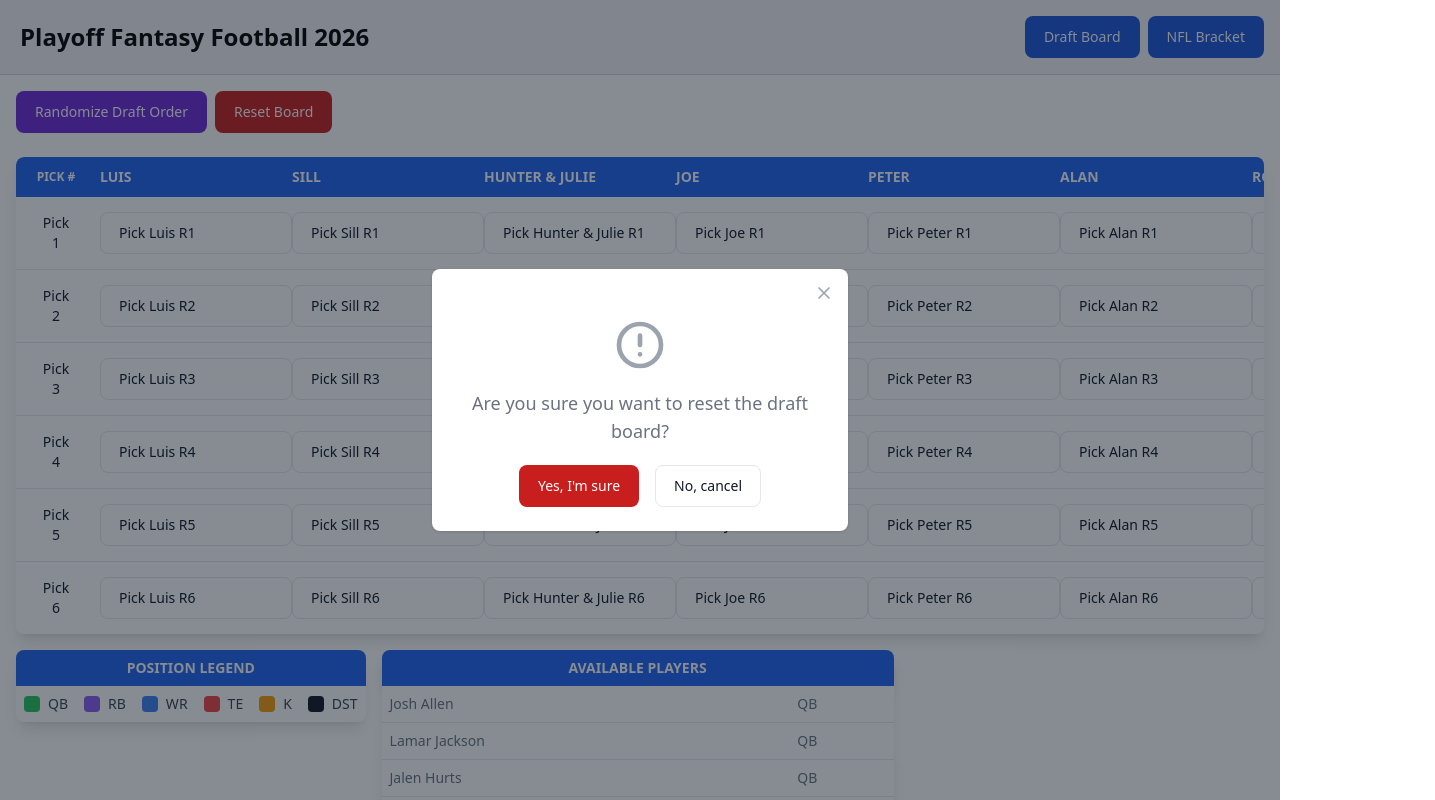
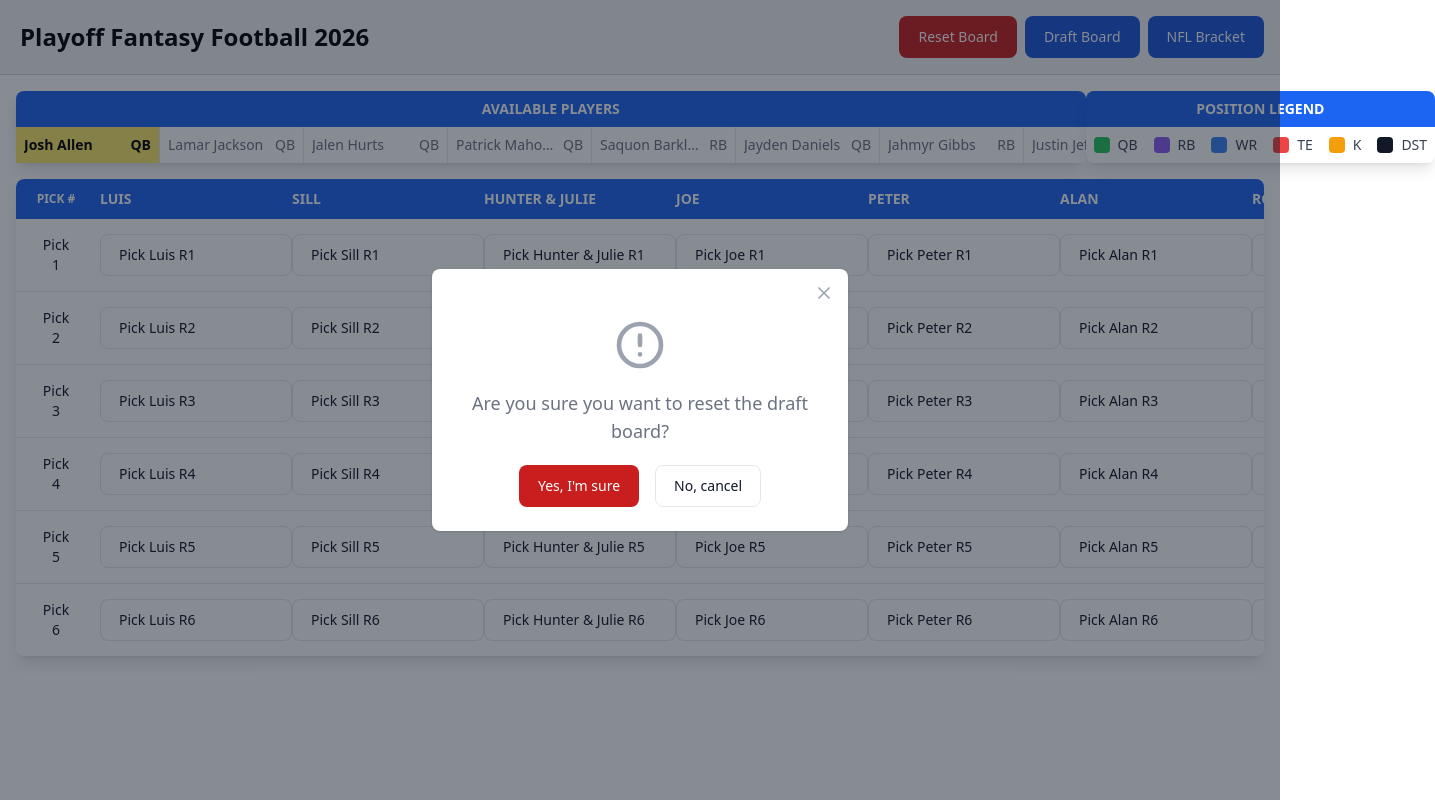
Before and after one commit to crziller91/Playoff-Fantasy-Football, a Next.js app: page / in a window 1280 px wide. Both pictures are taken after a click on the button "Reset Board". Shown: the top 800 px of the page, 1435 px wide, since content can reach past the window. Built offline with nearby package versions, Linux system fonts and the light colour scheme.

Commit message:
Updated some stuff

```diff
--- a/app/components/AvailablePlayers.tsx
+++ b/app/components/AvailablePlayers.tsx
@@ -7,34 +7,35 @@
 
 export default function AvailablePlayers({ availablePlayers }: AvailablePlayersProps) {
     return (
-        <div className="w-full max-w-lg rounded-lg border-0 bg-white shadow-lg">
+        <div className="w-full rounded-lg border-0 bg-white shadow-lg">
             <Table className="w-full rounded-lg border-0 bg-white shadow-lg">
                 <Table.Head>
                     <Table.HeadCell
-                        colSpan={2}
+                        colSpan={8}
                         className="bg-blue-600 p-2 text-center text-sm text-white"
                     >
                         Available Players
                     </Table.HeadCell>
                 </Table.Head>
             </Table>
-            <div className="max-h-96 overflow-y-auto">
+            <div className="overflow-x-auto">
                 <Table className="w-full border-0 bg-white">
-                    <Table.Body>
+                    <Table.Body className="flex">
                         {availablePlayers.length > 0 ? (
-                            availablePlayers.map((player) => (
-                                <Table.Row key={player.id} className="border-b">
-                                    <Table.Cell className="p-2 text-sm">
-                                        {player.name}
-                                    </Table.Cell>
-                                    <Table.Cell className="p-2 text-sm text-gray-500">
-                                        {player.position}
+                            availablePlayers.map((player, index) => (
+                                <Table.Row
+                                    key={player.id}
+                                    className={`w-36 flex-shrink-0 border-r ${index === 0 ? 'bg-yellow-200' : ''}`}
+                                >
+                                    <Table.Cell className={`flex items-center justify-between p-2 text-sm ${index === 0 ? 'text-black font-bold' : ''}`}>
+                                        <span className="truncate">{player.name}</span>
+                                        <span className={`ml-2 ${index === 0 ? 'text-black font-bold' : 'text-gray-500'}`}>{player.position}</span>
                                     </Table.Cell>
                                 </Table.Row>
                             ))
                         ) : (
-                            <Table.Row>
-                                <Table.Cell colSpan={2} className="p-2 text-center text-sm text-gray-500">
+                            <Table.Row className="w-full">
+                                <Table.Cell className="p-2 text-center text-sm text-gray-500">
                                     No players available
                                 </Table.Cell>
                             </Table.Row>
--- a/app/components/DraftBoard.tsx
+++ b/app/components/DraftBoard.tsx
@@ -1,12 +1,11 @@
 "use client";
 
-import { Button, Flowbite, Modal } from "flowbite-react";
+import { Flowbite } from "flowbite-react";
 import DraftTable from "./DraftTable";
 import { DraftPicks, Player, Team } from "../types";
-import { initializeDraftPicks, randomizeTeams } from "../utils/draftUtils";
-import { useState } from "react";
-import { HiOutlineExclamationCircle } from "react-icons/hi";
-import RandomizeSpinner from "./RandomizeSpinner";  // Add this import
+import { initializeDraftPicks } from "../utils/draftUtils";
+import PositionLegend from "./PositionLegend";
+import AvailablePlayers from "./AvailablePlayers";
 
 interface DraftBoardProps {
   teams: Team[];
@@ -19,6 +18,7 @@
   setTeams: (teams: Team[]) => void;
   searchTerms: { [key: string]: string };
   setSearchTerms: (terms: { [key: string]: string }) => void;
+  onResetBoard: () => void;
 }
 
 export default function DraftBoard({
@@ -32,43 +32,16 @@
   setTeams,
   searchTerms,
   setSearchTerms,
+  onResetBoard,
 }: DraftBoardProps) {
-  const [openModal, setOpenModal] = useState(false);
-  const [showSpinner, setShowSpinner] = useState(false);  // Add this state
-
-  const handleResetBoard = () => {
-    setTeams([...teams]);
-    setAvailablePlayers(initialPlayers);
-    setDraftPicks(initializeDraftPicks(teams, picks));
-    setSearchTerms({});
-    setOpenModal(false);
-  };
-
-  const handleRandomizeOrder = () => {
-    setShowSpinner(true);  // Show spinner when button is clicked
-  };
-
-  const handleSpinnerComplete = () => {
-    const shuffledTeams = randomizeTeams(teams);
-    setTeams(shuffledTeams);
-    setDraftPicks(initializeDraftPicks(shuffledTeams, picks));
-    setAvailablePlayers(initialPlayers);
-    setSearchTerms({});
-    setShowSpinner(false);  // Hide spinner when complete
-  };
-
   return (
     <Flowbite>
       <main className="min-h-screen p-4">
-        <div className="mb-6 flex items-center justify-between">
-          <div className="flex gap-2">
-            <Button color="purple" onClick={handleRandomizeOrder}>
-              Randomize Draft Order
-            </Button>
-            <Button color="failure" onClick={() => setOpenModal(true)}>
-              Reset Board
-            </Button>
+        <div className="mb-4 flex items-start justify-between">
+          <div className="w-[85.7%]">
+            <AvailablePlayers availablePlayers={availablePlayers} />
           </div>
+          <PositionLegend />
         </div>
         <DraftTable
           teams={teams}
@@ -81,33 +54,6 @@
           setSearchTerms={setSearchTerms}
         />
       </main>
-      {/* Reset Confirmation Modal */}
-      <Modal
-        show={openModal}
-        size="md"
-        onClose={() => setOpenModal(false)}
-        popup
-      >
-        <Modal.Header />
-        <Modal.Body>
-          <div className="text-center">
-            <HiOutlineExclamationCircle className="mx-auto mb-4 size-14 text-gray-400 dark:text-gray-200" />
-            <h3 className="mb-5 text-lg font-normal text-gray-500 dark:text-gray-400">
-              Are you sure you want to reset the draft board?
-            </h3>
-            <div className="flex justify-center gap-4">
-              <Button color="failure" onClick={handleResetBoard}>
-                Yes, I&apos;m sure
-              </Button>
-              <Button color="gray" onClick={() => setOpenModal(false)}>
-                No, cancel
-              </Button>
-            </div>
-          </div>
-        </Modal.Body>
-      </Modal>
-      {/* Randomize Spinner */}
-      {showSpinner && <RandomizeSpinner onComplete={handleSpinnerComplete} />}
     </Flowbite>
   );
 }
--- a/app/components/DraftTable.tsx
+++ b/app/components/DraftTable.tsx
@@ -5,9 +5,7 @@
 import { DraftPicks, Player, Team } from "../types";
 import TeamHeader from "./TeamHeader";
 import PlayerDropdown from "./PlayerDropdown";
-import PositionLegend from "./PositionLegend";
 import { canSelectPlayer } from "../utils/draftUtils";
-import AvailablePlayers from "./AvailablePlayers";
 
 interface DraftTableProps {
   teams: Team[];
@@ -93,11 +91,11 @@
     // Base caps
     const caps = {
       QB: 1,
-      RB: hasFlex ? 1 : 2, // Flex allows 2 RB if not occupied
-      WR: hasFlex ? 2 : 3, // Flex allows 3 WR if not occupied
+      RB: hasFlex ? 1 : 2,
+      WR: hasFlex ? 2 : 3,
       TE: 1,
       DST: 1,
-      K: hasFlex ? 1 : 2, // Flex allows 2 K if not occupied
+      K: hasFlex ? 1 : 2,
     };
 
     return availablePlayers
@@ -110,10 +108,8 @@
         const pos = player.position;
         const count = counts[pos];
 
-        // QB: strict 1 max
         if (pos === "QB" && count >= caps.QB) return false;
 
-        // TE and DST are mutually exclusive and can only occupy Flex
         if (
           pos === "TE" &&
           (count >= caps.TE || hasDST || hasFlexOccupiedByExtra)
@@ -125,12 +121,10 @@
         )
           return false;
 
-        // If Flex is occupied (by TE, DST, or extra RB/WR/K), enforce base caps
         if (hasFlex) {
           return count < caps[pos];
         }
 
-        // Flex is still available, allow up to cap
         return count < caps[pos];
       });
   };
@@ -183,10 +177,6 @@
           </Table.Body>
         </Table>
       </div>
-      <div className="mt-4 flex flex-col gap-4 md:flex-row md:items-start">
-        <PositionLegend />
-        <AvailablePlayers availablePlayers={availablePlayers} />
-      </div>
     </div>
   );
 }
--- a/app/components/Navbar.tsx
+++ b/app/components/Navbar.tsx
@@ -1,18 +1,37 @@
-import { Button, Navbar, NavbarBrand, NavbarToggle } from "flowbite-react";
+import { Button, Modal, Navbar, NavbarBrand } from "flowbite-react";
 import Link from "next/link";
+import { useState } from "react";
+import { HiOutlineExclamationCircle } from "react-icons/hi";
 
-export default function NavigationBar() {
+interface NavigationBarProps {
+  onResetBoard?: () => void;
+}
+
+export default function NavigationBar({ onResetBoard }: NavigationBarProps) {
+  const [openModal, setOpenModal] = useState(false);
+
+  const handleResetConfirm = () => {
+    if (onResetBoard) {
+      onResetBoard();
+    }
+    setOpenModal(false);
+  };
+
   return (
     <Navbar
       fluid
       className="sticky top-0 z-50 border-b-[1px] border-gray-300 bg-gray-100 py-4" // Thicker navbar with underline and padding
     >
+      <div className="flex w-full items-center justify-between">
         <NavbarBrand as={Link} href="/" className="px-1">
           <span className="self-center whitespace-nowrap text-2xl font-semibold">
             Playoff Fantasy Football 2026
           </span>
         </NavbarBrand>
-      <div className="flex items-center space-x-2 md:order-2">
+        <div className="flex items-center gap-2">
+          <Button color="failure" onClick={() => setOpenModal(true)}>
+            Reset Board
+          </Button>
           <Button as={Link} href="/" color="blue">
             Draft Board
           </Button>
@@ -25,8 +44,29 @@
           >
             NFL Bracket
           </Button>
-        <NavbarToggle className="md:hidden" />
         </div>
+      </div>
+
+      {/* Reset Confirmation Modal */}
+      <Modal show={openModal} size="md" onClose={() => setOpenModal(false)} popup>
+        <Modal.Header />
+        <Modal.Body>
+          <div className="text-center">
+            <HiOutlineExclamationCircle className="mx-auto mb-4 size-14 text-gray-400 dark:text-gray-200" />
+            <h3 className="mb-5 text-lg font-normal text-gray-500 dark:text-gray-400">
+              Are you sure you want to reset the draft board?
+            </h3>
+            <div className="flex justify-center gap-4">
+              <Button color="failure" onClick={handleResetConfirm}>
+                Yes, I&apos;m sure
+              </Button>
+              <Button color="gray" onClick={() => setOpenModal(false)}>
+                No, cancel
+              </Button>
+            </div>
+          </div>
+        </Modal.Body>
+      </Modal>
     </Navbar>
   );
 }
--- a/app/page.tsx
+++ b/app/page.tsx
@@ -30,9 +30,16 @@
   );
   const [searchTerms, setSearchTerms] = useState<{ [key: string]: string }>({});
 
+  const handleResetBoard = () => {
+    setTeams([...initialTeams]);
+    setAvailablePlayers(initialPlayers);
+    setDraftPicks(initializeDraftPicks(initialTeams, picks));
+    setSearchTerms({});
+  };
+
   return (
     <Flowbite>
-      <NavigationBar />
+      <NavigationBar onResetBoard={handleResetBoard} />
       <DraftBoard
         teams={teams}
         picks={picks}
@@ -44,6 +51,7 @@
         setTeams={setTeams}
         searchTerms={searchTerms}
         setSearchTerms={setSearchTerms}
+        onResetBoard={handleResetBoard}
       />
     </Flowbite>
   );
--- a/app/utils/draftUtils.ts
+++ b/app/utils/draftUtils.ts
@@ -27,12 +27,3 @@
   const totalPicks = Object.values(draftPicks[team]).filter((p) => p).length;
   return totalPicks < totalRounds;
 };
-
-export const randomizeTeams = (teams: Team[]): Team[] => {
-  const shuffled = [...teams];
-  for (let i = shuffled.length - 1; i > 0; i--) {
-    const j = Math.floor(Math.random() * (i + 1));
-    [shuffled[i], shuffled[j]] = [shuffled[j], shuffled[i]];
-  }
-  return shuffled;
-};
```
Also changed, not shown: app/components/RandomizeSpinner.tsx (deleted, +0 -50 lines). Lines whose indentation alone changed are shown as unchanged.
